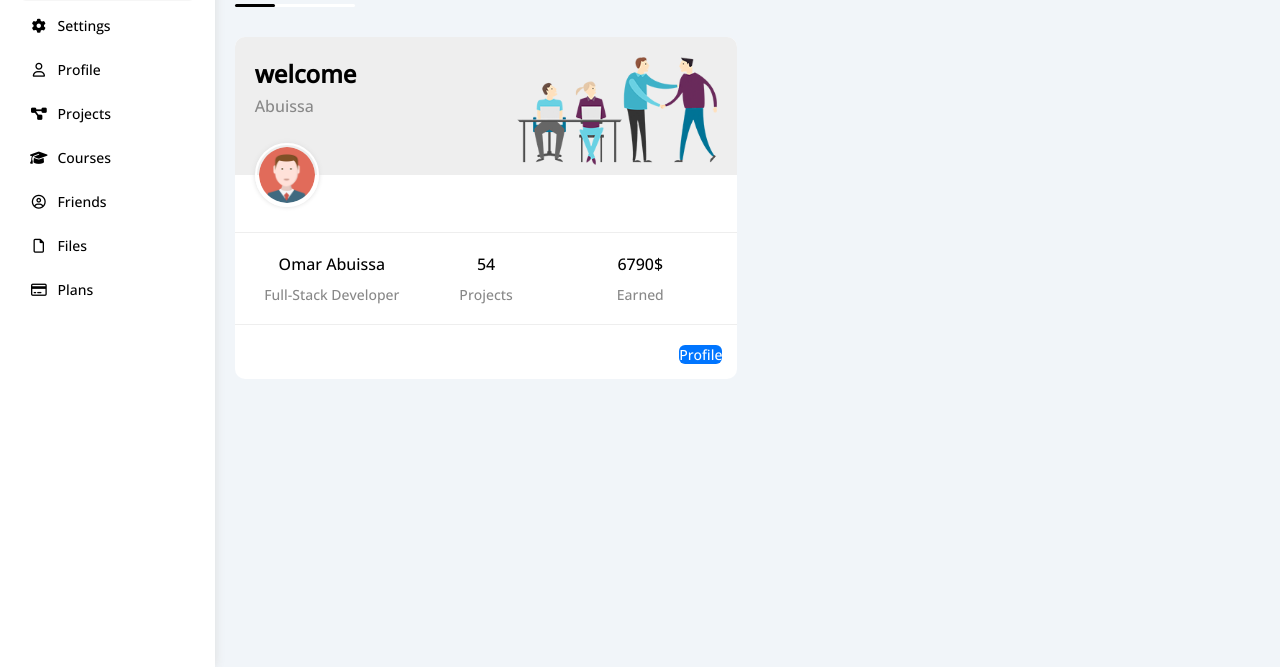
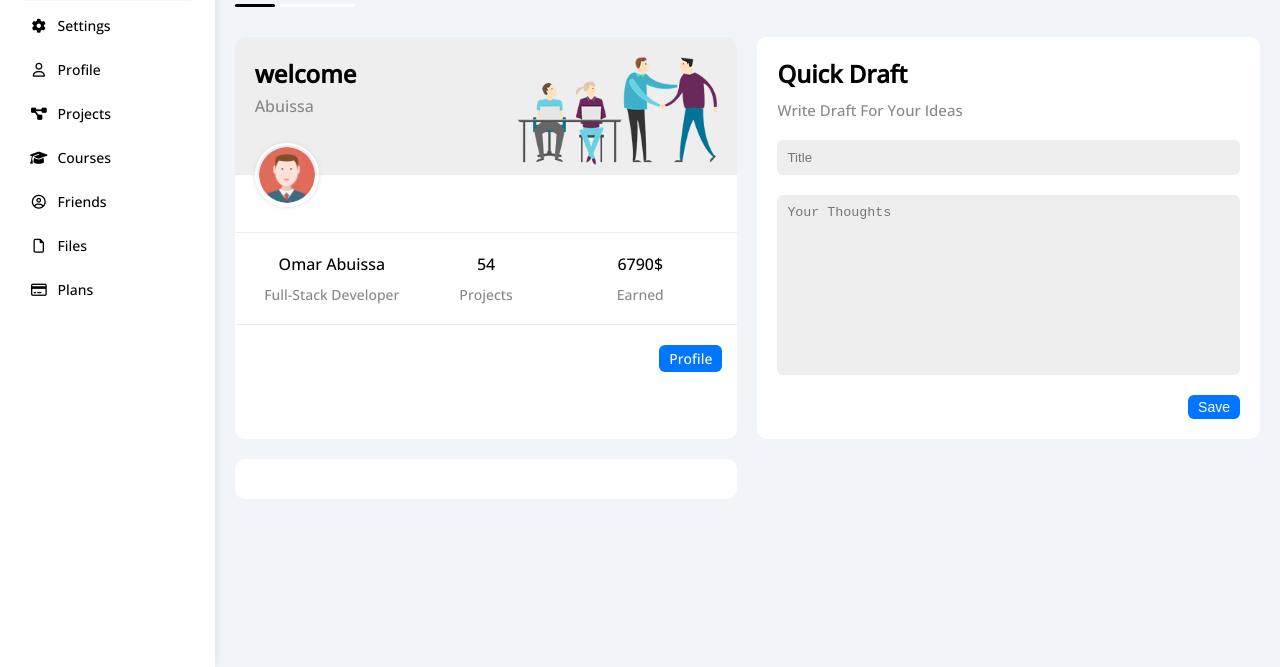
Before and after one commit to OAbuissa/HTML_and_CSS_Template_4, a plain HTML site: page index.html in a window 1280 px wide. Shown: the part 133-800 px from the top of the page. Drawn offline with nearby package versions, Linux system fonts and the light colour scheme.

Commit message:
Adding Quick Draft Widget

```diff
--- a/CSS/framework.css
+++ b/CSS/framework.css
@@ -1031,6 +1031,9 @@
 .fs-14 {
     font-size: 14px;
 }
+.fs-15 {
+    font-size: 15px;
+}
 /* End Font  */
 /* Start Border */
 .rad-6 {
@@ -1041,6 +1044,9 @@
 }
 .overflow-h {
     overflow: hidden;
+}
+.b-none {
+    border: none;
 }
 /* End Border */
 /* Start Animation + Moving  */
@@ -1057,4 +1063,8 @@
     align-items: center;
     justify-content: space-between;
 }
+.btn-shape {
+    padding: 4px 10px;
+    border-radius: 6px;
+}
 /* End Components */
--- a/CSS/master.css
+++ b/CSS/master.css
@@ -193,3 +193,16 @@ ul {
     }
 }
 /* End Welcome Widget */
+/* Start Quick Draft Widget */
+.quick-draft textarea {
+    resize: none;
+    min-height: 180px;
+}
+.quick-draft .save {
+    margin-left: auto;
+    cursor: pointer;
+}
+.quick-draft .save:hover {
+    background: var(--blue-alt-color);
+}
+/* End Quick Draft Widget */
--- a/index.html
+++ b/index.html
@@ -83,6 +83,7 @@
             <!-- End Head -->
             <h1 class="p-rel">Dashboard</h1>
             <div class="wrapper d-grid gap-20 ml-20 mr-20">
+                <!-- Start Welcome Widget -->
                 <div class="welcome bg-white rad-10 txt-c-mobile block-mobile">
                     <div class="intro p-20 d-flex space-between bg-eee">
                         <div>
@@ -97,8 +98,23 @@
                         <div>54<span class="d-block c-grey fs-14 mt-10">Projects</span></div>
                         <div>6790$<span class="d-block c-grey fs-14 mt-10">Earned</span></div>
                     </div>
-                    <a href="profile.html" class="visit d-block fs-14 rad-6 bg-blue c-white w-fit tran">Profile</a>
+                    <a href="profile.html" class="visit d-block fs-14 bg-blue c-white w-fit tran btn-shape">Profile</a>
                 </div>
+                <!-- End Welcome Widget -->
+                <!-- Start Quick Draft Widget -->
+                <div class="quick-draft p-20 bg-white rad-10">
+                    <h2 class="mt-0 mb-10 ">Quick Draft</h2>
+                    <p class="mt-0 mb-20 c-grey fs-15">Write Draft For Your Ideas</p>
+                    <form action="">
+                        <input class="d-block mb-20 w-full p-10 b-none bg-eee rad-6" type="text" placeholder="Title">
+                        <textarea class="d-block mb-20 w-full p-10 b-none bg-eee rad-6 " placeholder="Your Thoughts "></textarea>
+                        <input class="save d-block fs-14 bg-blue c-white b-none w-fit btn-shape tran" type="submit" value="Save">
+                    </form>
+                </div>
+                <!-- End Quick Draft Widget -->
+                <!-- Start Targets -->
+                <div class="targets p-20 bg-white rad-10"></div>
+                <!-- End Targets -->
             </div>
         </div>
     </div>
```
